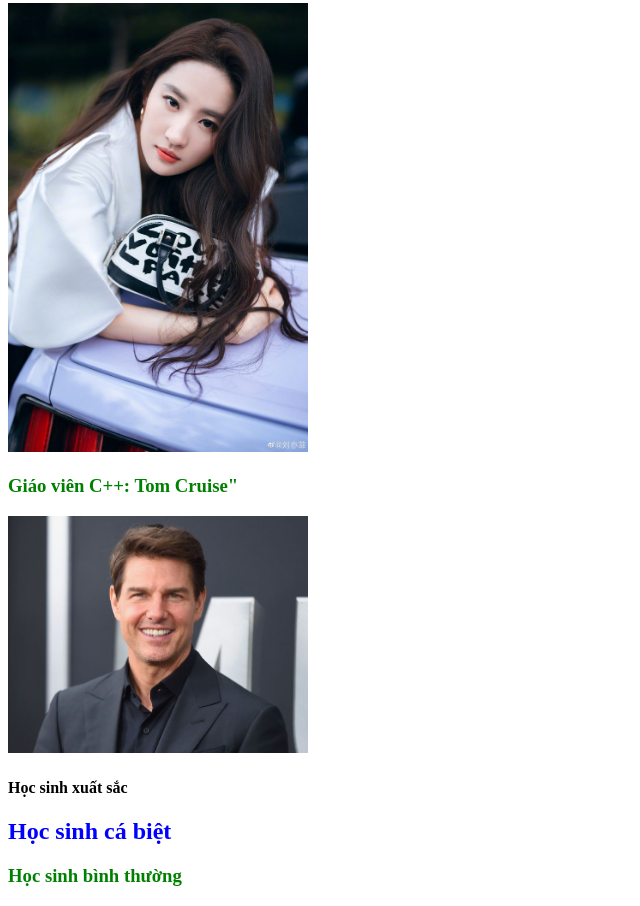
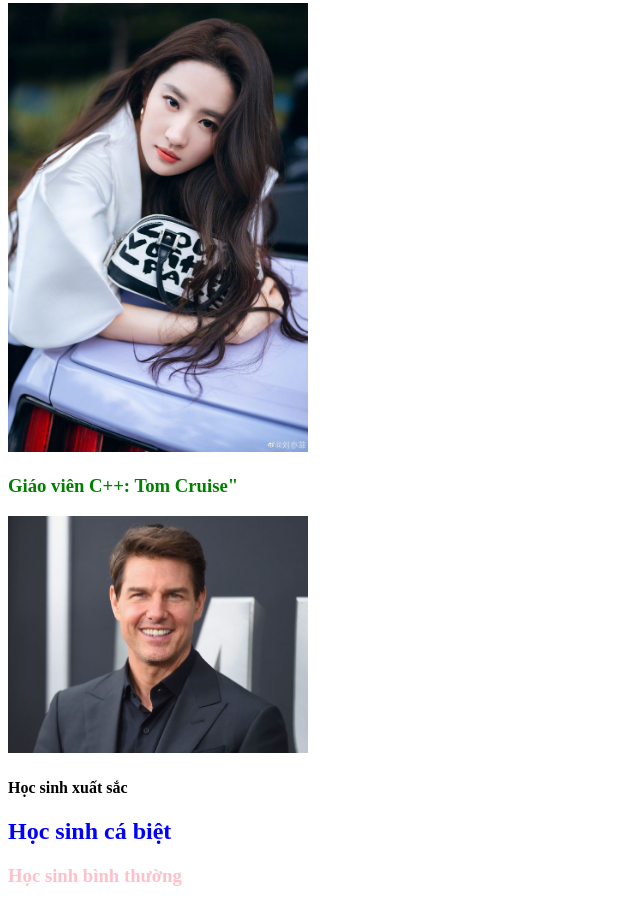
Before and after one commit to NguyenHoangGwyneth/Nguyenhochtmlcss_22, a plain HTML site: page index.html in a window 1280 px wide. Shown: the part 650-1556 px from the top of the page, without its empty margins (0-640 px from the left). Drawn offline with Linux system fonts and the light colour scheme.

Commit message:
Third commit

```diff
--- a/index.html
+++ b/index.html
@@ -40,10 +40,10 @@
       alt="Giáo viên C++: Tom Cruise"
       width="300"
     />
+
+    <!--Tự thêm vào nghịch ôn lại push code lên git-->
+    <h4>Học sinh xuất sắc</h4>
+    <h2>Học sinh cá biệt</h2>
+    <h3 style="color: pink">Học sinh bình thường</h3>
   </body>
 </html>
-
-<!--Tự thêm vào nghịch ôn lại push code lên git-->
-<h4>Học sinh xuất sắc</h4>
-<h2>Học sinh cá biệt</h2>
-<h3>Học sinh bình thường</h3>
```
